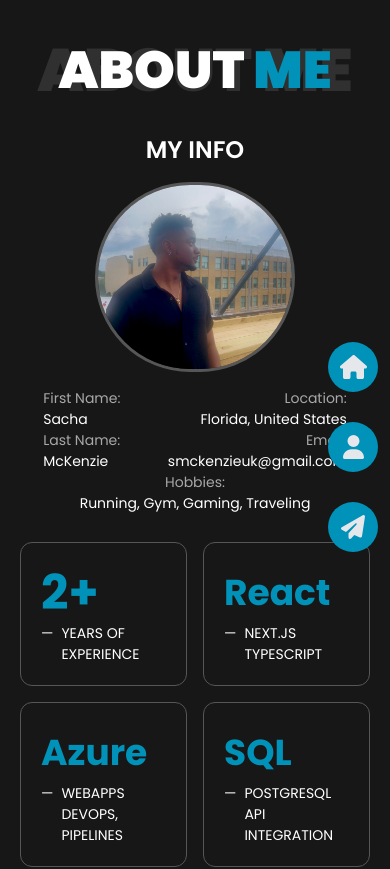
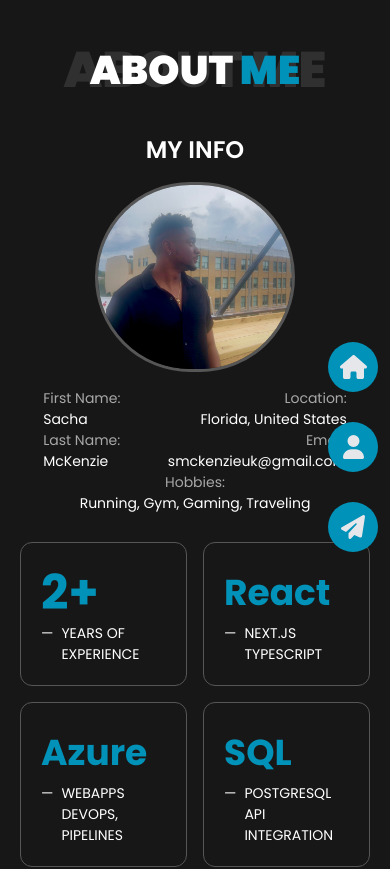
Before and after one commit to smckenzie78/my-portfolio, a Next.js app: page /about in a window 390 px wide. Shown: the top 869 px of the page. Built offline with nearby package versions, Linux system fonts and the light colour scheme.

Commit message:
Slight tweaks for mobile responsiveness

```diff
--- a/src/app/(routes)/about/page.tsx
+++ b/src/app/(routes)/about/page.tsx
@@ -6,8 +6,8 @@ export default function About(){
     return (
         <>
             <div className="flex flex-col items-center mt-10 w-full">
-                <h1 className={` uppercase text-center leading-15 font-[900] text-[52px] z-1`}>About<span className="text-cyan-600"> Me</span></h1>
-                <h1 className={` uppercase text-center leading-15 font-[900] text-[#303030] sm:text-[80px] text-[60px] absolute z-0`}>About Me</h1>
+                <h1 className={` uppercase text-center leading-15 font-[900] lg:text-[52px] text-[40px] z-1`}>About<span className="text-cyan-600"> Me</span></h1>
+                <h1 className={` uppercase text-center leading-15 font-[900] text-[#303030] lg:text-[80px] text-[50px] absolute z-0`}>About Me</h1>
             </div>
             <div className="lg:h-[380px] mt-0  w-full justify-center flex flex-col items-center h-[800px]  lg:items-start lg:flex-row xl:px-30">
                 <div className="sm:w-[630px] flex flex-col items-center lg:h-[380px] lg:leading-12 lg:py-15 lg:px-15 h-[380px] py-0 px-0 sm:leading-10 w-full">
--- a/src/app/(routes)/contact/page.tsx
+++ b/src/app/(routes)/contact/page.tsx
@@ -6,12 +6,12 @@ export default function Contact(){
     return (
         <>
             <div className="flex flex-col items-center mt-10 w-full">
-                <h1 className={` uppercase text-center leading-15 font-[900] lg:text-[52px] text-[40px] z-1`}>Contact<span className="text-cyan-600"> Me</span></h1>
-                <h1 className={` uppercase text-center leading-15 font-[900] text-[#303030] lg:text-[80px] text-[60px] absolute z-0`}>Contact</h1>
+                <h1 className={`uppercase text-center leading-15 font-[900] lg:text-[52px] text-[40px] z-1`}>Contact<span className="text-cyan-600"> Me</span></h1>
+                <h1 className={`uppercase text-center leading-15 font-[900] text-[#303030] lg:text-[80px] text-[60px] absolute z-0`}>Contact</h1>
             </div>
             <div className="flex lg:h-[80vh] flex-col lg:flex-row w-full justify-center lg:mt-20 mt-10 gap-10 lg:gap-20 lg:px-30 px-5">
                 <div className="flex flex-col lg:w-[350px] w-full gap-5">
-                    <h1 className={` uppercase text-2xl font-[600] lg:text-left text-center`}>Be not afraid</h1>
+                    <h1 className={`uppercase text-2xl font-[600] lg:text-left text-center`}>Be not afraid</h1>
                     <p>Looking for a partner who can bring fresh ideas to your projects? I'm the developer you need! I'm always excited to hear about new projects and explore how I can contribute to your success. Don't hesitate to reach out to me and let's collaborate to make your visions a reality. Contact me today and let's get started!</p>
                 </div>
                 <form action="https://formsubmit.co/42c9d218a7a4af3310c80e800d6673bd" method="POST">
--- a/src/app/page.tsx
+++ b/src/app/page.tsx
@@ -5,7 +5,7 @@ export default function Home(){
     return (
         <>
             <div className="flex h-[100vh] w-[100%] flex-col lg:flex-row items-center mt-10 sm:mt-0 sm:justify-center lg:justify-start lg:pl-[30px]">
-                <div className="lg:w-[700px] bg-white lg:h-[95%] w-[200px] h-[200px] relative rounded-full lg:rounded-xl border-[3px] border-[#565656] lg:border-0" style={{overflow: 'hidden'}}>
+                <div className="lg:w-[700px] bg-white lg:h-[95%] w-[200px] h-[200px] min-h-[200px] relative rounded-full lg:rounded-xl border-[3px] border-[#565656] lg:border-0" style={{overflow: 'hidden'}}>
                     <img className="object-cover h-[100%] w-[100%]"
                         src="./meTemp.jpeg"
                         loading="lazy"
```
